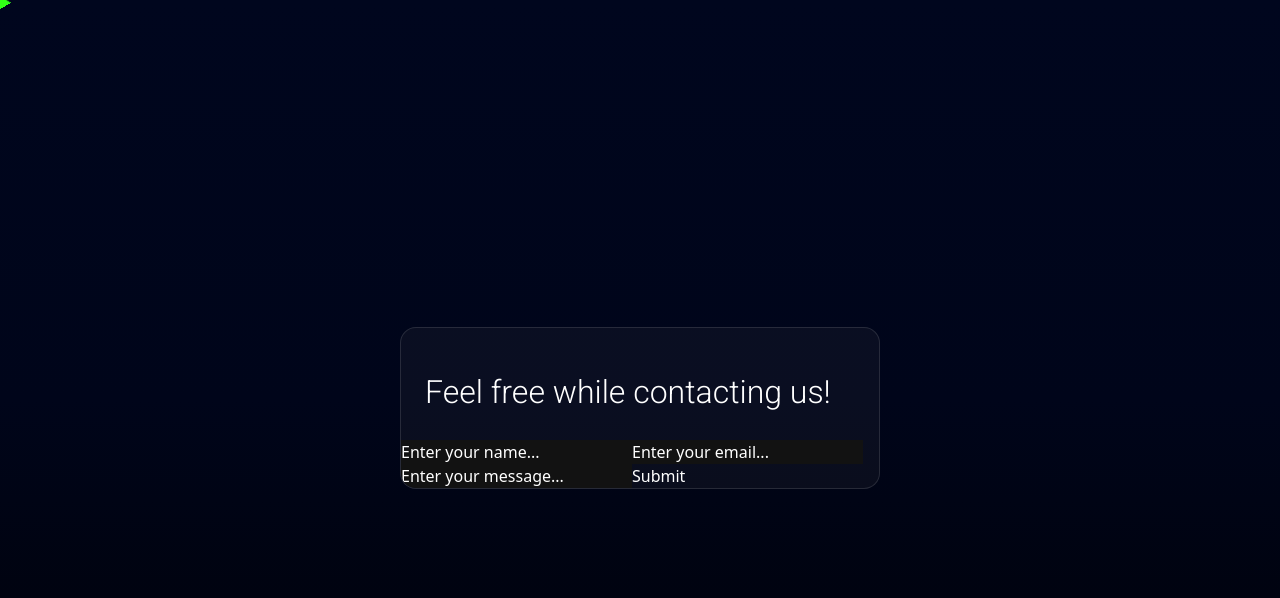
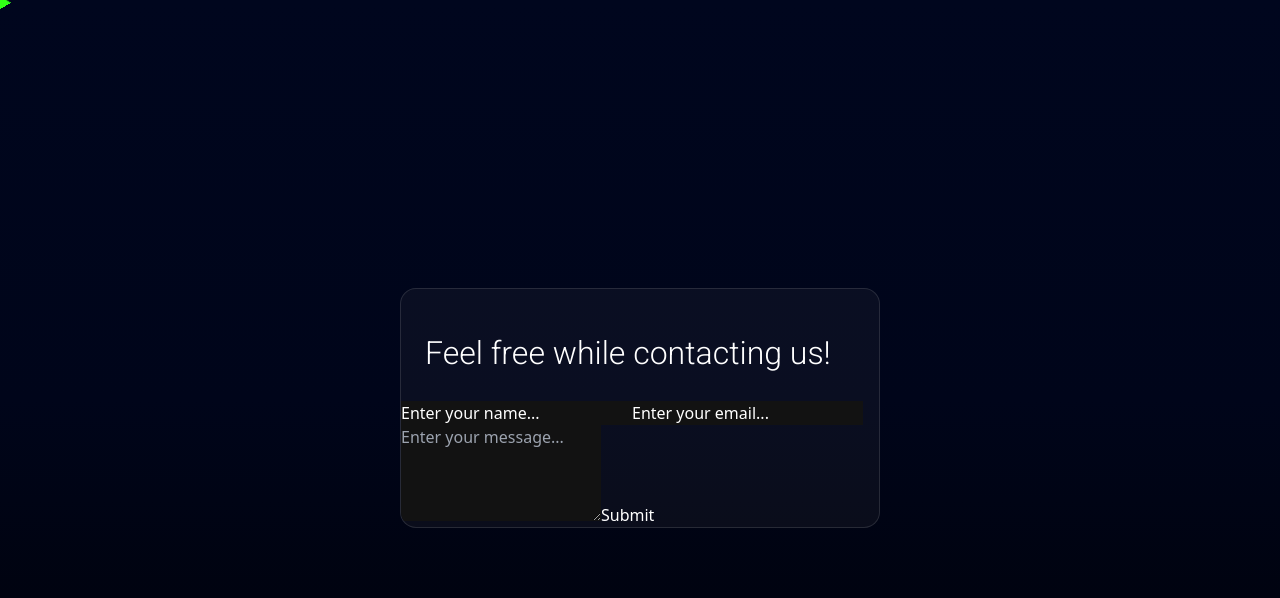
Before and after one commit to Aakanksha2309/LuminaOS, a Next.js app: page /contact in a window 1280 px wide. Shown: the top 598 px of the page. Built offline with nearby package versions, Linux system fonts and the light colour scheme; no server answers.

Commit message:
Update page.js

```diff
--- a/app/contact/page.js
+++ b/app/contact/page.js
@@ -1,29 +1,37 @@
 'use client';
 
-import { useEffect, useState } from 'react'
-import styles from '@/styles/Setup.module.css'
-import { Client, Databases, ID } from "appwrite";
-
-const client = new Client()
-    .setEndpoint(process.env.NEXT_PUBLIC_APPWRITE_URL)
-    .setProject(process.env.NEXT_PUBLIC_APPWRITE_PROJECT_ID);
-
-const databases = new Databases(client);
+import { useEffect, useState } from 'react';
+import styles from '@/styles/Setup.module.css';
+import { Client, Databases, ID } from 'appwrite';
 
 export default function Contact() {
     const [name, setName] = useState('');
     const [email, setEmail] = useState('');
     const [message, setMessage] = useState('');
+    const [databases, setDatabases] = useState(null);
 
     useEffect(() => {
+        // Restore email from localStorage (browser only)
         const localEmail = localStorage.getItem('Email');
-        if (localEmail) {
-            setEmail(localEmail);
-        }
+        if (localEmail) setEmail(localEmail);
+
+        // Initialize Appwrite client (browser only)
+        const client = new Client()
+            .setEndpoint(process.env.NEXT_PUBLIC_APPWRITE_URL)
+            .setProject(process.env.NEXT_PUBLIC_APPWRITE_PROJECT_ID);
+
+        const db = new Databases(client);
+        setDatabases(db);
     }, []);
 
     const handleSubmit = async (e) => {
         e.preventDefault();
+
+        if (!databases) {
+            alert('App is still initializing. Please try again shortly.');
+            return;
+        }
+
         try {
             await databases.createDocument(
                 process.env.NEXT_PUBLIC_APPWRITE_DATABASE_ID,
@@ -35,7 +43,7 @@ export default function Contact() {
                     Message: message
                 }
             );
-            // Clear form after successful submission
+
             setName('');
             setMessage('');
             alert('Message sent successfully!');
@@ -47,19 +55,9 @@ export default function Contact() {
 
     const handleChange = (e) => {
         const { name, value } = e.target;
-        switch (name) {
-            case 'name':
-                setName(value);
-                break;
-            case 'email':
-                setEmail(value);
-                break;
-            case 'message':
-                setMessage(value);
-                break;
-            default:
-                break;
-        }
+        if (name === 'name') setName(value);
+        else if (name === 'email') setEmail(value);
+        else if (name === 'message') setMessage(value);
     };
 
     return (
@@ -69,9 +67,9 @@ export default function Contact() {
                 <form onSubmit={handleSubmit}>
                     <input
                         type="text"
+                        name="name"
                         value={name}
                         onChange={handleChange}
-                        name="name"
                         className={styles.input}
                         placeholder="Enter your name..."
                         required
@@ -85,14 +83,14 @@ export default function Contact() {
                         placeholder="Enter your email..."
                         required
                     />
-                    <input
-                        type="text"
+                    <textarea
                         name="message"
                         value={message}
                         onChange={handleChange}
                         className={styles.input}
                         placeholder="Enter your message..."
                         required
+                        rows="4"
                     />
                     <input
                         type="submit"
```
